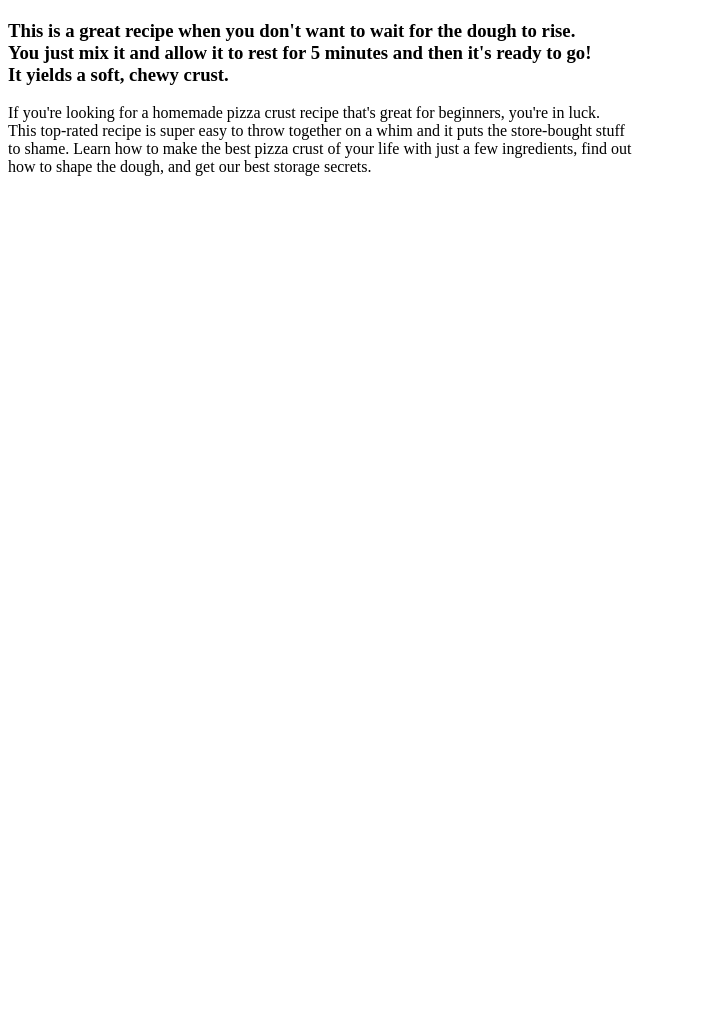
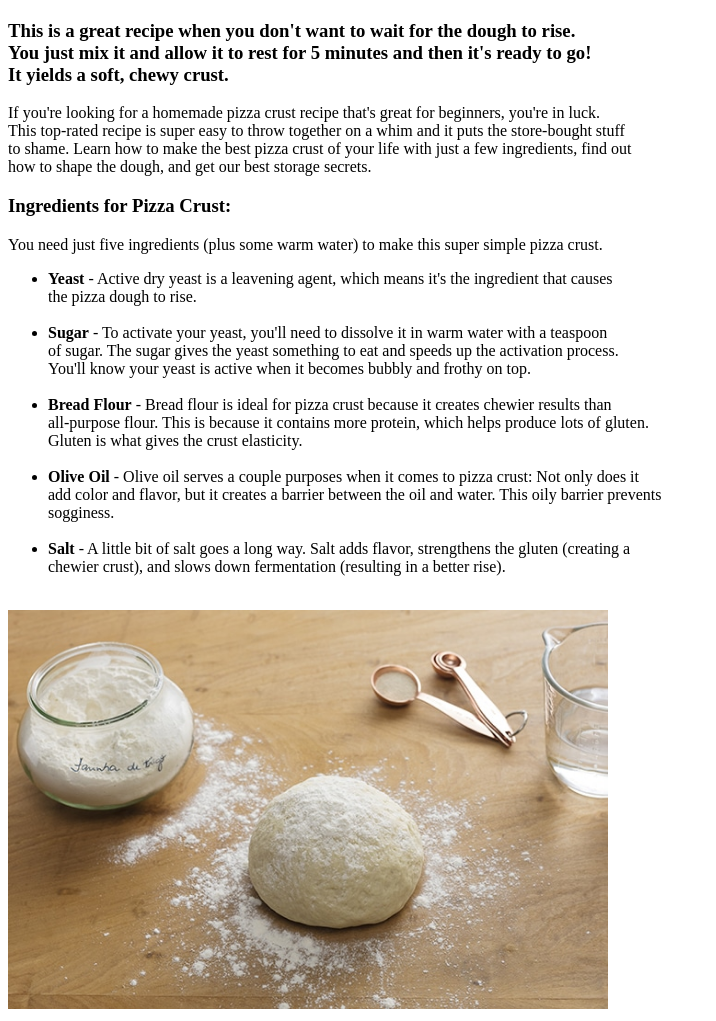
Before and after one commit to Josinaldo-Jr/odin-recipes, a plain HTML site: page recipes/pizza.html in a window 1280 px wide. Shown: the part 533-1554 px from the top of the page, without its empty margins (0-716 px from the left). Before the commit the page ends 800 px from the top, so only its background shows below. Drawn offline with Linux system fonts and the light colour scheme.

Commit message:
Add ingredient list and image
The ingredient list has been created.
A new image file has been placed in the images folder.

```diff
--- a/recipes/pizza.html
+++ b/recipes/pizza.html
@@ -12,12 +12,28 @@
 <body>
     <h1>Recipe: Easy Pizza Crust</h1>
     <!--Description-->
-    <img src="https://www.allrecipes.com/thmb/otor9fSbWQ_d7X1RrnpX1oD1Im8=/1500x0/filters:no_upscale():max_bytes(150000):strip_icc():format(webp)/20171-quick-and-easy-pizza-crust-vilma-ng-1x1-1-2cea76fb3ef94c0f8796d4e240b2f433.jpg" alt="A delicious Easy Pizza Crust" width="600">
-    <h3>This is a great recipe when you don't want to wait for the dough to rise. <br> You just mix it and allow it to rest for 5 minutes and then it's ready to go! <br>  It yields a soft, chewy crust.
+    <img src="https://www.allrecipes.com/thmb/otor9fSbWQ_d7X1RrnpX1oD1Im8=/1500x0/filters:no_upscale():max_bytes(150000):strip_icc():format(webp)/20171-quick-and-easy-pizza-crust-vilma-ng-1x1-1-2cea76fb3ef94c0f8796d4e240b2f433.jpg"
+        alt="A delicious Easy Pizza Crust" width="600">
+    <h3>This is a great recipe when you don't want to wait for the dough to rise. <br> You just mix it and allow it to
+        rest for 5 minutes and then it's ready to go! <br> It yields a soft, chewy crust.
     </h3>
-    <p>If you're looking for a homemade pizza crust recipe that's great for beginners, you're in luck.<br> This top-rated recipe is super easy to throw together on a whim and it puts the store-bought stuff<br> to shame. Learn how to make the best pizza crust of your life with just a few ingredients, find out<br> how to shape the dough, and get our best storage secrets.
+    <p>If you're looking for a homemade pizza crust recipe that's great for beginners, you're in luck.<br> This
+        top-rated recipe is super easy to throw together on a whim and it puts the store-bought stuff<br>to shame.
+        Learn how to make the best pizza crust of your life with just a few ingredients, find out<br> how to shape the
+        dough, and get our best storage secrets.
     </p>
-
+    <!--Ingredients List-->
+    <h3>Ingredients for Pizza Crust:</h3>
+    <p>You need just five ingredients (plus some warm water) to make this super simple pizza crust.</p>
+    <ul>
+        <li><b>Yeast</b> - Active dry yeast is a leavening agent, which means it's the ingredient that causes<br> the pizza dough to rise.</li><br>
+        <li><b>Sugar</b> - To activate your yeast, you'll need to dissolve it in warm water with a teaspoon<br> of sugar. The sugar gives the yeast something to eat and speeds up the activation process.<br> You'll know your yeast is active when it becomes bubbly and frothy on top.</li><br>
+        <li><b>Bread Flour</b> - Bread flour is ideal for pizza crust because it creates chewier results than<br> all-purpose flour. This is because it contains more protein, which helps produce lots of gluten.<br> Gluten is what gives the crust elasticity.</li><br>
+        <li><b>Olive Oil</b> - Olive oil serves a couple purposes when it comes to pizza crust: Not only does it<br> add color and flavor, but it creates a barrier between the oil and water. This oily barrier prevents<br> sogginess.</li><br>
+        <li><b>Salt</b> - A little bit of salt goes a long way. Salt adds flavor, strengthens the gluten (creating a<br> chewier crust), and slows down fermentation (resulting in a better rise).</li><br>
+    </ul>
+    <img src="../images/pasta-pizza.jpg"
+        alt="Pasta and ingredients for Pizza Crust" width="600">
 
 </body>
 
```
Also changed, not shown: images/pasta-pizza.jpg (added).
